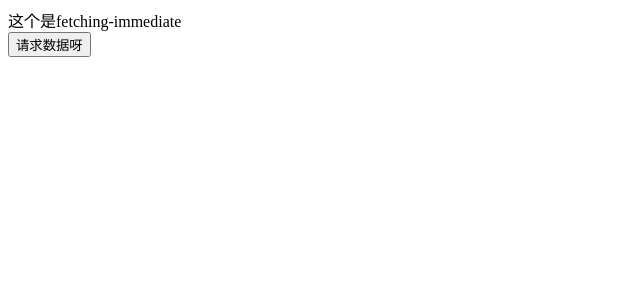
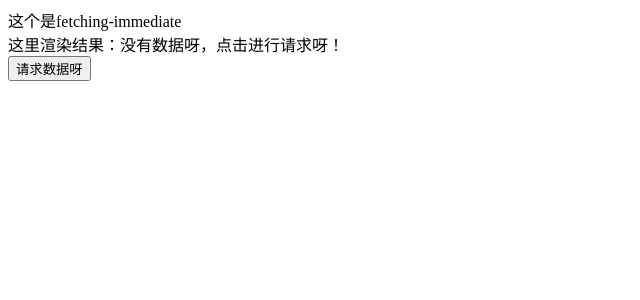
Before and after one commit to weijingbbb/Udemy-Nuxt3, a Nuxt app in the folder chapter/4-DataFetching/: page /fetching-immediate in a window 1280 px wide. Shown: the top 300 px of the page, without its empty margins (0-640 px from the left). Built offline with nearby package versions, Linux system fonts and the light colour scheme.

Commit message:
chapter-4 64 useFetch default 设置默认数据

```diff
--- a/chapter/4-DataFetching/pages/fetching-immediate.vue
+++ b/chapter/4-DataFetching/pages/fetching-immediate.vue
@@ -1,15 +1,21 @@
 <template>
     <div>
         <div>这个是fetching-immediate</div>
+        <div>这里渲染结果：{{ posts }}</div>
         <button @click="execute">请求数据呀</button>
     </div>
 </template>
 
 <script setup>
 // immediate，默认初始化时不调用请求，把执行的权力交给用户调用
+// default设置默认数据
 const { data: posts, execute } = await useFetch('products/1', {
     baseURL: 'https://fakestoreapi.com',
     immediate: false,
+    default: (product) => {
+        product = '没有数据呀，点击进行请求呀！'
+        return product
+    }
 })
 console.log('posts---: ', posts.value);
 </script>
```
